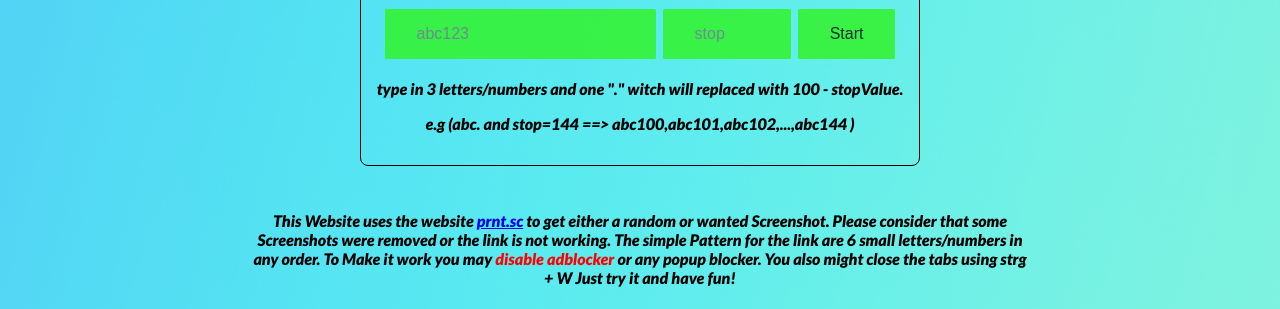
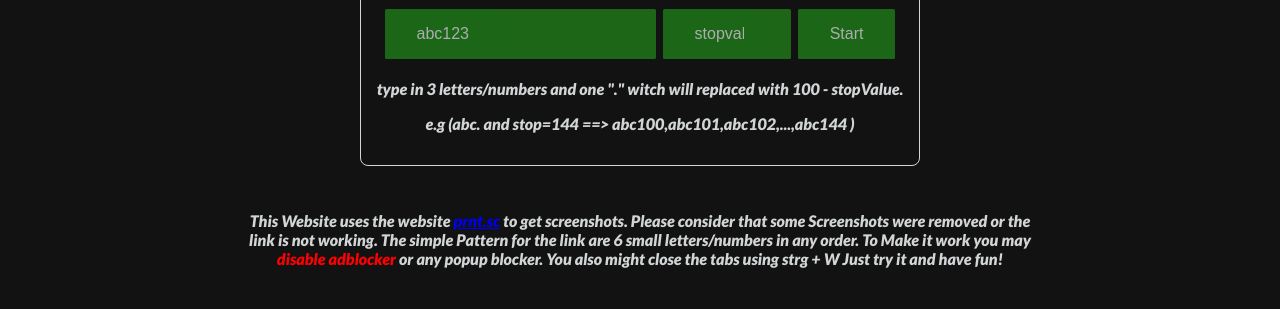
Before and after one commit to maximiliansteiger/prntScreenshotFinder, a plain HTML site: page index.html in a window 1280 px wide. Shown: the part 566-875 px from the top of the page. Drawn offline with Linux system fonts and the light colour scheme.

Commit message:
added read me

```diff
--- a/index.html
+++ b/index.html
@@ -16,7 +16,7 @@
         <div id="box1">
             <h1>Get Random Link</h1>
             <button id="StartButton1" onclick="getRandomLink()">1 Ranodm</button>
-            <input type="number" value="" max="999" min="101" placeholder="10" id="stopvalueRandom">
+            <input type="number" value="" max="999" min="10" placeholder="10" id="stopvalueRandom">
             <button id="StartButton4" onclick="getRandomLoop()">... Random</button>
 
             <p>Just opens a random link</p>
@@ -32,13 +32,12 @@
         <div id="box1">
             <h1>Loop</h1>
             <input id="loopInput" value="" placeholder="abc123" cols="6" rows="1" maxlength="4"></input>
-            <input type="number" value="" max="999" min="101" placeholder="stop" id="stopValue">
+            <input type="number" value="" max="999" min="101" placeholder="stopvalue" id="stopValue">
             <button id="StartButton3" onclick="getLoopLink()">Start</button>
             <p>type in 3 letters/numbers and one "." witch will replaced with 100 - stopValue.</p>
             <p>e.g (abc. and stop=144 ==> abc100,abc101,abc102,...,abc144 )</p>
         </div>
-        <h4>This Website uses the website <a href="https://prnt.sc/">prnt.sc</a> to get either a random or wanted
-            Screenshot. Please consider that some Screenshots were removed or the link is not working. The simple
+        <h4>This Website uses the website <a href="https://prnt.sc/">prnt.sc</a> to get screenshots. Please consider that some Screenshots were removed or the link is not working. The simple
             Pattern for the link are 6 small letters/numbers in any order. To Make it work you may <span>disable
                 adblocker</span> or
             any popup blocker. You also might close the tabs using strg + W Just try it and have fun!</h4>
--- a/style.css
+++ b/style.css
@@ -1,10 +1,8 @@
 body {
     font-family: 'Lato', sans-serif;
     font-size: 2vh;
-    background-image: url("./bgIMG.png");
-    background-repeat: no-repeat;
-    background-size: cover;
-
+    background-color: #121213;
+    color: #D2D5D6;
 }
 
 
@@ -14,7 +12,7 @@ body {
 }
 
 .content div {
-    border: solid .2vh black;
+    border: solid .2vh #D2D5D6;
     border-radius: 1vh;
     display: inline-block;
     text-align: center;
@@ -38,7 +36,7 @@ span {
 #StartButton2,
 #StartButton3,
 #StartButton4 {
-    background-color: #30f41e;
+    background-color: #30f41e77;
     border: none;
     padding: 16px 32px;
     text-align: center;
@@ -49,7 +47,9 @@ span {
     text-decoration: none;
     cursor: pointer;
     border-radius: .2vh;
+    color: #D2D5D6;
 }
+
 
 #StartButton1:hover,
 #StartButton2:hover,
@@ -63,7 +63,7 @@ span {
 #loopInput,
 #stopValue,
 #stopvalueRandom {
-    background-color: #30f41e;
+    background-color: #30f41e77;
     border: none;
     padding: 16px 32px;
     font-size: 16px;
@@ -72,4 +72,9 @@ span {
     display: inline-block;
     text-decoration: none;
     border-radius: .2vh;
+    color: #D2D5D6;
 }
+
+::-webkit-input-placeholder { /* Chrome/Opera/Safari */
+    color: #D2D5D6;
+  }
```
Also changed, not shown: bgIMG.png (deleted), img/img1.png (added), img/img2.png (added), img/img3.png (added), img/img4.png (added), img/img5.png (added), 1 other file.
